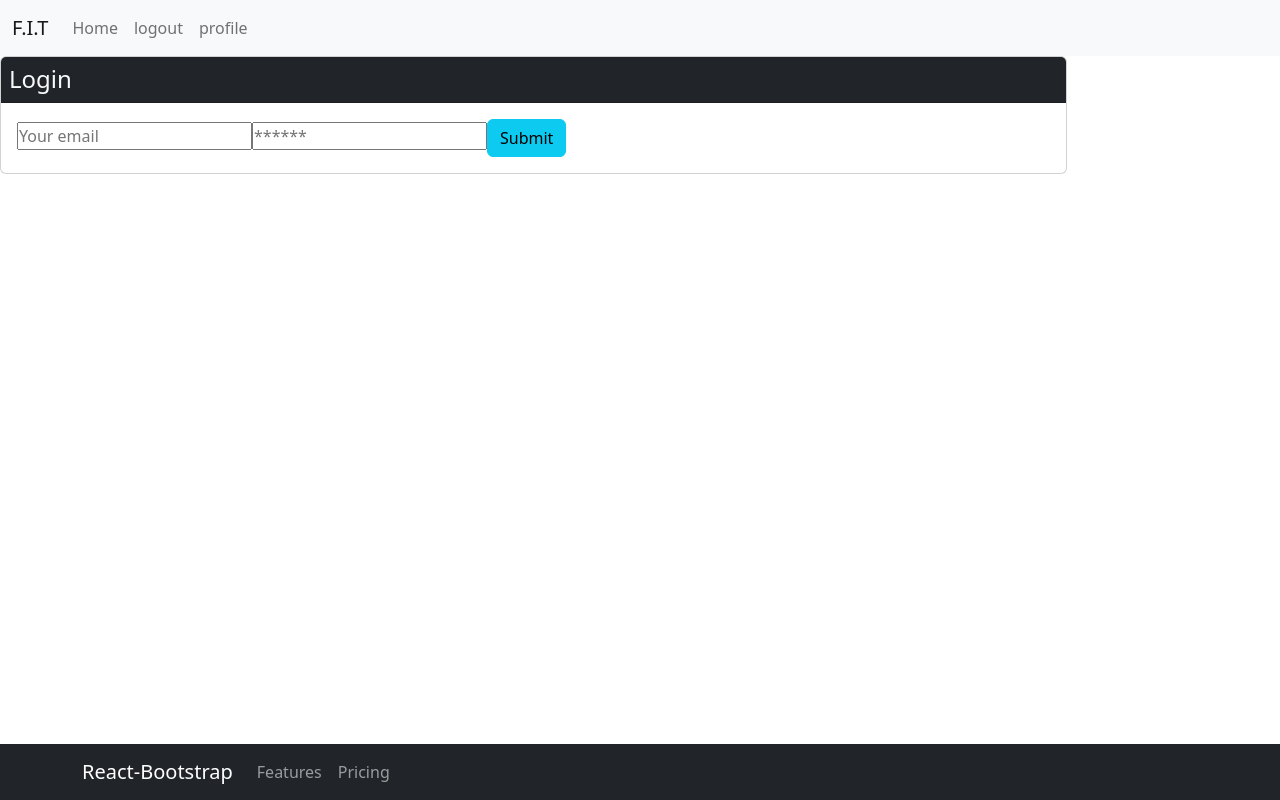
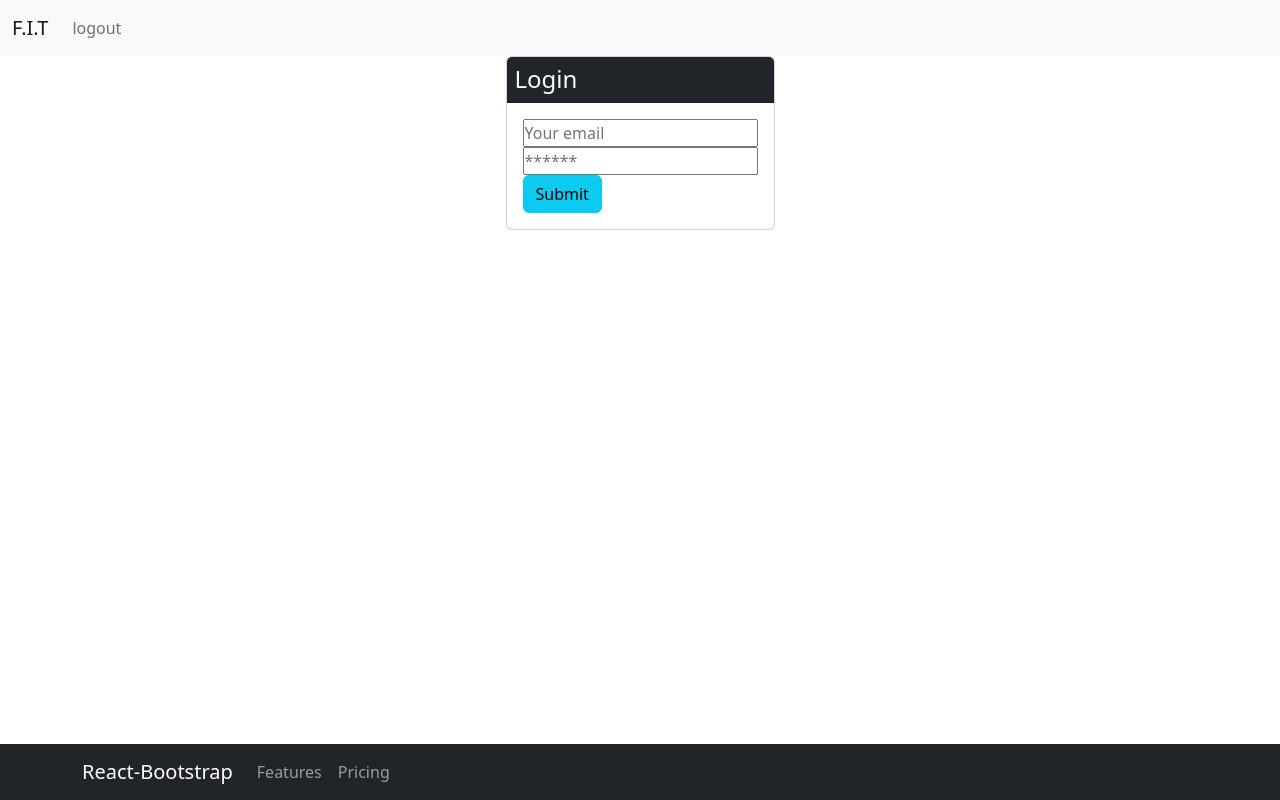
Before and after one commit to jahnathanexantus/freindsInTrainingMERN, a React (Create React App) app in the folder client/: page /login in a window 1280 px wide. Built offline with nearby package versions, Linux system fonts and the light colour scheme.

Commit message:
styled the signup and login

```diff
--- a/client/src/App.js
+++ b/client/src/App.js
@@ -16,6 +16,7 @@ import Profile from "./components/pages/Profile"
 // import { ApolloCache } from '@apollo/client';
 import Login from "./components/pages/Login";
 import Signup from "./components/pages/Signup"
+import LandingPage from "./components/pages/LandingPage"
 
 const httpLink = createHttpLink({
   uri: '/graphql',
@@ -51,6 +52,9 @@ function App() {
     <Routes>
 
       <Route path="/"
+      element={<LandingPage/>}/>
+
+      <Route path="/Home"
       element={<Home/>}/>
 
       <Route path="/login"
--- a/client/src/components/Header.js
+++ b/client/src/components/Header.js
@@ -4,8 +4,16 @@ import Form from "react-bootstrap/Form";
 import Nav from "react-bootstrap/Nav";
 import Navbar from "react-bootstrap/Navbar";
 import NavDropdown from "react-bootstrap/NavDropdown";
+import Auth from '../utils/Auth';
 
 function Header() {
+	const logout = (event) => {
+		event.preventDefault();
+		Auth.logout();
+		window.location.reload()
+	  };
+
+
 	return (
 		<Navbar bg="light" expand="lg">
 			<Container fluid>
@@ -17,10 +25,12 @@ function Header() {
 						style={{ maxHeight: "100px" }}
 						navbarScroll
 					>
-						<Nav.Link href="/">Home</Nav.Link>
+						{Auth.loggedIn() ? (<Nav.Link onClick={logout}>logout</Nav.Link>) : (<Nav.Link href="/">logout</Nav.Link>)}
+						{console.log(Auth.loggedIn())}
 
-						<Nav.Link href="/logout">logout</Nav.Link>
-						<Nav.Link href="/profile">profile</Nav.Link>
+
+
+
 					</Nav>
 				</Navbar.Collapse>
 			</Container>
--- a/client/src/components/pages/Home.js
+++ b/client/src/components/pages/Home.js
@@ -1,47 +1,19 @@
-import React from "react";
-import bkgImage from "../../images/login_bg.jpg";
+  import React from "react";
+  import Container from 'react-bootstrap/Container';
+  import Button from 'react-bootstrap/Button';
 
+import Navbar from 'react-bootstrap/Navbar';
 import Nav from "react-bootstrap/Nav";
 
 
-const Home = () => {
-	const bkgStyle = {
-		backgroundImage: `url(${bkgImage})`,
-		backgroundSize: "cover",
-		backgroundRepeat: "no-repeat",
-		// background-position: "static"
-	};
-	return (
-		<div className="pageContainer" style={bkgStyle}>
-			<div className="loginContainer">
-				<div className="loginContainerLeft">
-					<div>
-						<img src="images/FITlogo.png" />
-						<p>Welcome to F.I.T.</p>
-					</div>
+ const Home = () => {
+ 	return (
+	<div className="HmePage">
+		<div className="NavContainer">
+		<Button href="/profile">profile</Button>{" "}
+		<Button href="/profile">Link</Button>
 
-					<p>Login to find the perfect workout partner.</p>
-					<input type="text" placeholder="email address" />
-					<input type="password" placeholder="password" />
-
-					<Nav.Link href="/login">login</Nav.Link>
-					<Nav.Link href="/signup">get started</Nav.Link>
-				</div>
-
-				<div className="loginContainerRight">
-					<div class="text-white px-3 py-4 ">
-						<h2 class="mb-0">Friends In Fitness</h2>
-						<h5 class="mb-4">More than just gym partners.</h5>
-						<p class="mb-4">
-							Find, match, and train with a unique mix of local gym goers
-							ranging from novice to enthusiast. <br /> Find your fit, with
-							F.I.T.
-						</p>
-					</div>
-				</div>
-			</div>
 		</div>
-	);
-};
-
-export default Home;
+	</div>
+ 	  )}
+  export default Home;
--- /dev/null
+++ b/client/src/components/pages/LandingPage.js
@@ -0,0 +1,47 @@
+import React from "react";
+import bkgImage from "../../images/login_bg.jpg";
+
+import Nav from "react-bootstrap/Nav";
+
+
+const LandingPage = () => {
+	const bkgStyle = {
+		backgroundImage: `url(${bkgImage})`,
+		backgroundSize: "cover",
+		backgroundRepeat: "no-repeat",
+		// background-position: "static"
+	};
+	return (
+		<div className="pageContainer" style={bkgStyle}>
+			<div className="loginContainer">
+				<div className="loginContainerLeft">
+					<div>
+						<img src="images/FITlogo.png" />
+						<p>Welcome to F.I.T.</p>
+					</div>
+
+					<p>Login to find the perfect workout partner.</p>
+					<input type="text" placeholder="email address" />
+					<input type="password" placeholder="password" />
+
+					<Nav.Link href="/login">login</Nav.Link>
+					<Nav.Link href="/signup">get started</Nav.Link>
+				</div>
+
+				<div className="loginContainerRight">
+					<div class="text-white px-3 py-4 ">
+						<h2 class="mb-0">Friends In Fitness</h2>
+						<h5 class="mb-4">More than just gym partners.</h5>
+						<p class="mb-4">
+							Find, match, and train with a unique mix of local gym goers
+							ranging from novice to enthusiast. <br /> Find your fit, with
+							F.I.T.
+						</p>
+					</div>
+				</div>
+			</div>
+		</div>
+	);
+};
+
+export default LandingPage;
--- a/client/src/components/pages/Login.js
+++ b/client/src/components/pages/Login.js
@@ -17,6 +17,8 @@ const Login = (props) => {
       ...formState,
       [name]: value,
     });
+
+
   };
 
   // submit form
@@ -41,7 +43,7 @@ const Login = (props) => {
   };
 
   return (
-    <main className="flex-row justify-center mb-4">
+    <main className="flex-row justify-center mb-4 login">
       <div className="col-12 col-lg-10">
         <div className="card">
           <h4 className="card-header bg-dark text-light p-2">Login</h4>
@@ -49,7 +51,7 @@ const Login = (props) => {
             {data ? (
               <p>
                 Success! You may now head{' '}
-                <Link to="/profile">back to the homepage.</Link>
+                <Link to="/home">back to the homepage.</Link>
               </p>
             ) : (
               <form onSubmit={handleFormSubmit}>
--- a/client/src/components/pages/Signup.js
+++ b/client/src/components/pages/Signup.js
@@ -3,8 +3,9 @@ import { Link } from "react-router-dom";
 
 import { useMutation } from "@apollo/client";
 import { ADD_PROFILE } from "../../utils/mutations";
+import 'react-bootstrap'
 
-import Auth from "../../utils/Auth";
+// import Auth from "../../utils/Auth";
 
 const Signup = () => {
 	const [formState, setFormState] = useState({
@@ -54,8 +55,8 @@ const Signup = () => {
 					<div className="card-body">
 						{data ? (
 							<p>
-								Success! You may now head{"profile "}
-								<Link to="/profile">back to the homepage.</Link>
+								Success! You may now head{"home "}
+								<Link to="/home"> homepage.</Link>
 							</p>
 						) : (
 							<form onSubmit={handleFormSubmit}>
--- a/client/src/index.css
+++ b/client/src/index.css
@@ -47,12 +47,15 @@ code {
 }
 
 .profiles {
+
   display: flex;
   justify-content: space-evenly;
   flex-wrap: wrap;
+  flex-direction: column;
 }
 
 .profileCard {
+
   width: 25rem;
   height: 15rem;
   border: 2px solid white;
@@ -161,3 +164,41 @@ code {
 
   display: flex;
 }
+
+.HmePage {
+  display: flex;
+  justify-content: center;
+
+
+}
+
+
+.NavContainer {
+
+  margin-top: 300px;
+
+}
+
+.flex-row{
+  display: flex;
+  justify-content: center;
+  align-items: center;
+}
+
+.col-12 {
+  display: flex;
+  justify-content: center;
+  align-items: center;
+
+}
+
+.card{
+  display: flex;
+
+
+}
+
+.card-body input {
+  display: flex;
+
+}
--- a/client/src/utils/auth.js
+++ b/client/src/utils/auth.js
@@ -11,6 +11,7 @@ class Auth {
   // return `true` or `false` if token exists (does not verify if it's expired yet)
   loggedIn() {
     const token = this.getToken();
+    console.log(token);
     return token ? true : false;
   }
 
@@ -22,7 +23,7 @@ class Auth {
   login(idToken) {
     // Saves user token to localStorage and reloads the application for logged in status to take effect
     localStorage.setItem('id_token', idToken);
-    window.location.assign('/');
+    window.location.assign('/Home');
   }
 
   logout() {
--- a/client/src/utils/mutations.js
+++ b/client/src/utils/mutations.js
@@ -33,8 +33,10 @@ export const LOGIN_USER = gql`
 	login(email: $email, password: $password) {
 	  token
 	  profile {
-				_id
-				name
+		first_name
+		last_name
+		email
+		gender
 	  }
 	}
   }
```
Lines whose indentation alone changed are shown as unchanged.
